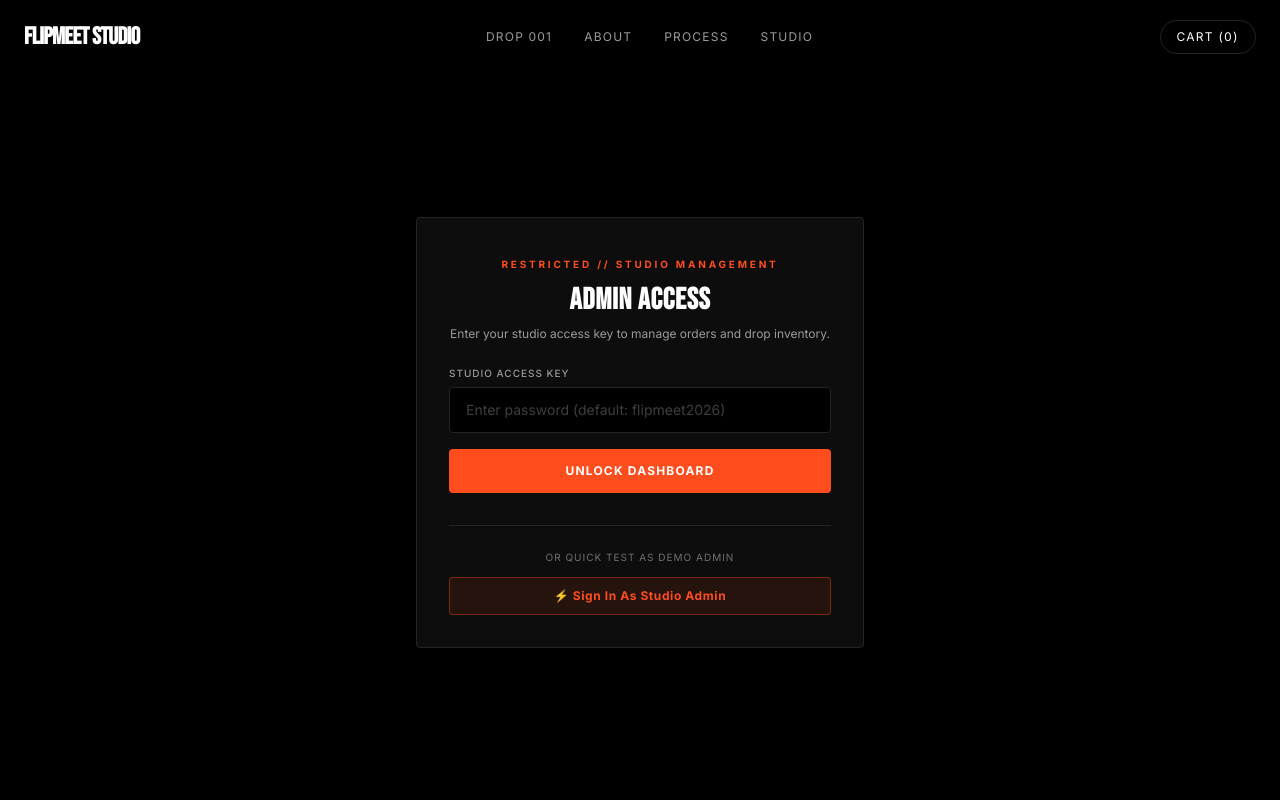
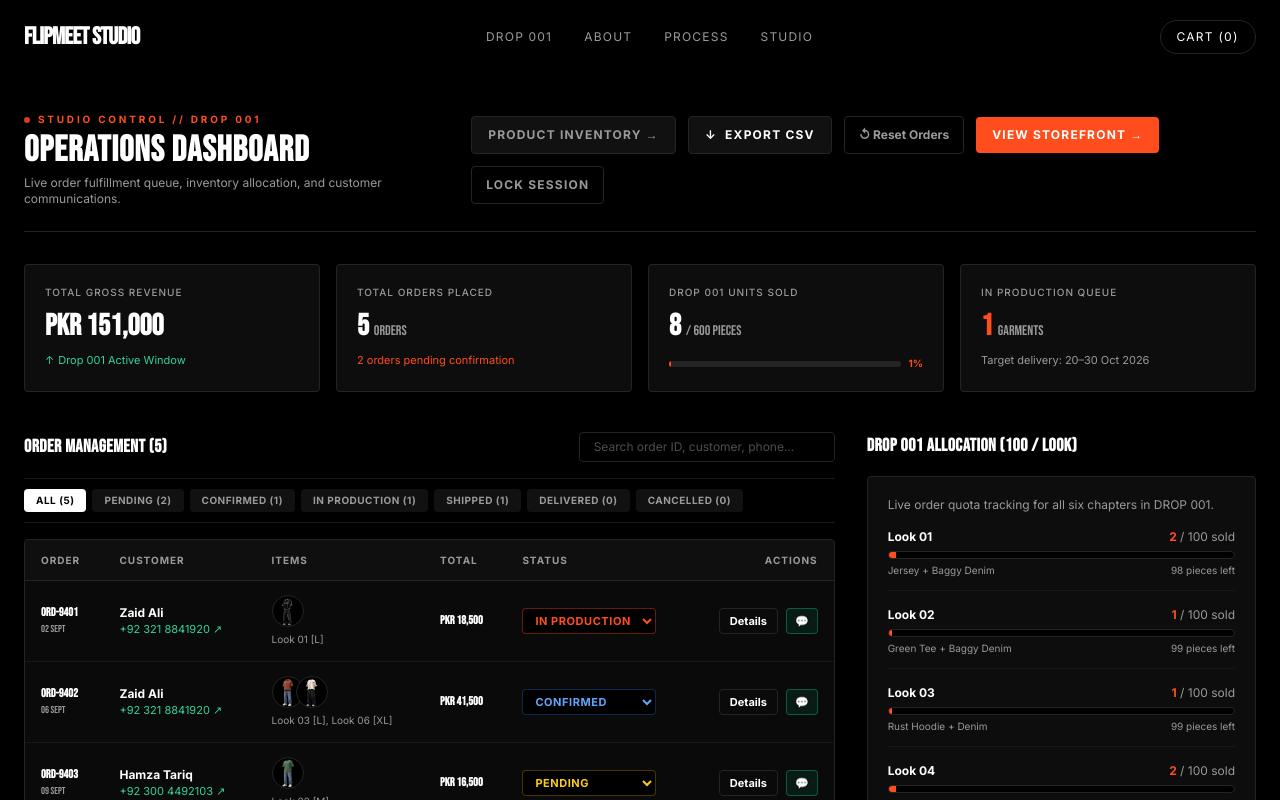
Before and after one commit to Dayaan777/FlipMeet-Studio, a Next.js app: page /dashboard in a window 1280 px wide. Shown: the top 800 px of the page. Built offline with nearby package versions, Linux system fonts and the light colour scheme.

Commit message:
Protect /dashboard with the admin_session password gate in middleware

```diff
--- a/app/admin/login/page.tsx
+++ b/app/admin/login/page.tsx
@@ -24,7 +24,10 @@ export default function AdminLoginPage() {
       const data = await res.json();
 
       if (res.ok && data.success) {
-        window.location.href = "/admin";
+        window.location.href =
+          window.location.pathname === "/admin/login"
+            ? "/admin"
+            : window.location.pathname;
       } else {
         setError(data.error || "Incorrect password.");
         setLoading(false);
--- a/app/admin/page.tsx
+++ b/app/admin/page.tsx
@@ -231,6 +231,13 @@ export default function AdminPage() {
             >
               <span>+</span> ADD PRODUCT
             </button>
+
+            <Link
+              href="/dashboard"
+              className="rounded-sm border border-base-border bg-base-surface px-4 py-2.5 text-xs font-bold uppercase tracking-widest text-text-secondary hover:text-text-primary hover:border-text-secondary transition-colors"
+            >
+              ORDERS DASHBOARD →
+            </Link>
 
             <Link
               href="/"
--- a/app/dashboard/page.tsx
+++ b/app/dashboard/page.tsx
@@ -5,7 +5,6 @@ import Image from "next/image";
 import Link from "next/link";
 import NavBar from "@/components/NavBar";
 import Footer from "@/components/Footer";
-import { useAuthStore } from "@/lib/auth-store";
 import { useOrderStore, Order, OrderStatus } from "@/lib/order-store";
 import { drops } from "@/data/drops";
 
@@ -58,31 +57,11 @@ const ALL_STATUSES: OrderStatus[] = [
 ];
 
 export default function DashboardPage() {
-  const { user, isAuthenticated, loginAsDemo } = useAuthStore();
   const { orders, updateOrderStatus, resetToSampleData } = useOrderStore();
-
-  const [passwordInput, setPasswordInput] = useState("");
-  const [passwordUnlocked, setPasswordUnlocked] = useState(false);
-  const [passwordError, setPasswordError] = useState("");
 
   const [searchQuery, setSearchQuery] = useState("");
   const [statusFilter, setStatusFilter] = useState<string>("all");
   const [selectedOrder, setSelectedOrder] = useState<Order | null>(null);
-
-  // Check if admin: either logged in as admin role or entered dashboard password
-  const isAdmin = (isAuthenticated && user?.role === "admin") || passwordUnlocked;
-
-  const handlePasswordSubmit = (e: React.FormEvent) => {
-    e.preventDefault();
-    // Default pass: flipmeet2026 or matches env
-    if (passwordInput === "flipmeet2026" || passwordInput.trim() === "admin") {
-      setPasswordUnlocked(true);
-      loginAsDemo("admin");
-      setPasswordError("");
-    } else {
-      setPasswordError("Invalid admin access key.");
-    }
-  };
 
   // Filtered orders
   const filteredOrders = useMemo(() => {
@@ -193,76 +172,6 @@ export default function DashboardPage() {
     window.open(`https://wa.me/${phone}?text=${text}`, "_blank");
   };
 
-  // PASSWORD / ACCESS GATE
-  if (!isAdmin) {
-    return (
-      <>
-        <NavBar />
-        <main className="min-h-screen bg-base-bg px-6 pt-36 pb-20 flex items-center justify-center">
-          <div className="w-full max-w-md rounded-sm border border-base-border bg-base-surface/80 p-8 backdrop-blur-md">
-            <div className="text-center mb-6">
-              <span className="text-accent text-[10px] tracking-[0.28em] uppercase font-bold">
-                RESTRICTED // STUDIO MANAGEMENT
-              </span>
-              <h1 className="font-display text-3xl font-bold uppercase tracking-wide text-text-primary mt-2">
-                ADMIN ACCESS
-              </h1>
-              <p className="text-xs text-text-secondary mt-2">
-                Enter your studio access key to manage orders and drop inventory.
-              </p>
-            </div>
-
-            {passwordError && (
-              <div className="mb-6 rounded-sm border border-accent/40 bg-accent/10 px-4 py-2.5 text-xs text-accent text-center font-bold">
-                {passwordError}
-              </div>
-            )}
-
-            <form onSubmit={handlePasswordSubmit} className="space-y-4">
-              <div>
-                <label className="block text-[10px] uppercase tracking-widest text-text-secondary mb-1.5 font-medium">
-                  Studio Access Key
-                </label>
-                <input
-                  type="password"
-                  value={passwordInput}
-                  onChange={(e) => setPasswordInput(e.target.value)}
-                  placeholder="Enter password (default: flipmeet2026)"
-                  className="w-full rounded-sm border border-base-border bg-base-bg px-4 py-3 text-sm text-text-primary placeholder:text-text-secondary/40 focus:border-accent focus:outline-none transition-colors"
-                  required
-                />
-              </div>
-
-              <button
-                type="submit"
-                className="w-full rounded-sm bg-accent py-3.5 text-xs font-bold uppercase tracking-widest text-text-primary hover:bg-accent-dim transition-colors"
-              >
-                UNLOCK DASHBOARD
-              </button>
-            </form>
-
-            <div className="mt-8 border-t border-base-border pt-6 text-center">
-              <p className="text-[10px] uppercase tracking-widest text-text-secondary/70 mb-3">
-                Or Quick Test As Demo Admin
-              </p>
-              <button
-                type="button"
-                onClick={() => {
-                  loginAsDemo("admin");
-                  setPasswordUnlocked(true);
-                }}
-                className="w-full rounded-sm border border-accent/40 bg-accent/10 py-2.5 text-xs font-bold tracking-wider text-accent hover:bg-accent hover:text-text-primary transition-colors"
-              >
-                ⚡ Sign In As Studio Admin
-              </button>
-            </div>
-          </div>
-        </main>
-        <Footer />
-      </>
-    );
-  }
-
   return (
     <>
       <NavBar />
@@ -284,6 +193,13 @@ export default function DashboardPage() {
             </div>
 
             <div className="flex flex-wrap items-center gap-3">
+              <Link
+                href="/admin"
+                className="rounded-sm border border-base-border bg-base-surface px-4 py-2.5 text-xs font-bold uppercase tracking-widest text-text-secondary hover:text-text-primary hover:border-text-secondary transition-colors"
+              >
+                PRODUCT INVENTORY →
+              </Link>
+
               <button
                 type="button"
                 onClick={handleExportCSV}
@@ -307,6 +223,16 @@ export default function DashboardPage() {
               >
                 View Storefront →
               </Link>
+
+              <form action="/api/admin/logout" method="POST">
+                <button
+                  type="submit"
+                  className="rounded-sm border border-base-border bg-base-bg px-3.5 py-2.5 text-xs font-bold uppercase tracking-widest text-text-secondary hover:text-accent hover:border-accent/40 transition-colors"
+                  title="Lock administrative session"
+                >
+                  LOCK SESSION
+                </button>
+              </form>
             </div>
           </div>
 
--- a/middleware.ts
+++ b/middleware.ts
@@ -20,7 +20,7 @@ export function middleware(request: NextRequest) {
     return NextResponse.next();
   }
 
-  // If session cookie is missing for /admin or /admin/*, show the password input page
+  // If session cookie is missing for /admin or /dashboard routes, show the password input page
   if (!isAuthenticated) {
     return NextResponse.rewrite(new URL("/admin/login", request.url));
   }
@@ -29,5 +29,5 @@ export function middleware(request: NextRequest) {
 }
 
 export const config = {
-  matcher: ["/admin", "/admin/:path*"],
+  matcher: ["/admin", "/admin/:path*", "/dashboard", "/dashboard/:path*"],
 };
```
